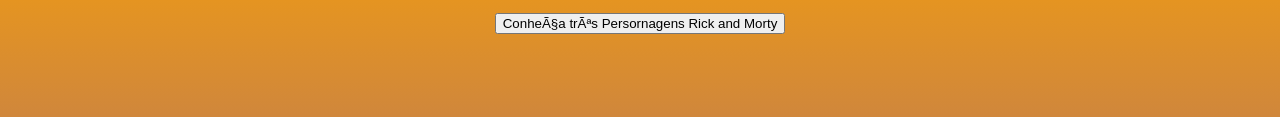
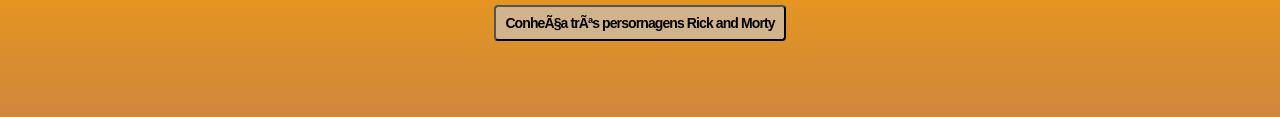
Before and after one commit to rosivanelopes/desafio-rick-and-morty, a plain HTML site: page index.html in a window 1280 px wide. Shown: the part 627-744 px from the top of the page. Drawn offline with Linux system fonts and the light colour scheme.

Commit message:
Implementar estilo para o botão

```diff
--- a/index.html
+++ b/index.html
@@ -17,7 +17,7 @@
                     <li>Espécie: </li>
                     <li>Se está vivo ou morto? </li>
                 </ul>
-                <button>Conheça três Persornagens Rick and Morty</button>
+                <button>Conheça três persornagens Rick and Morty</button>
             </section>
         </main>
     </body>
--- a/style.css
+++ b/style.css
@@ -24,3 +24,16 @@ main > section img {
     margin: 5px 0;
     width: 275px;
 }
+
+main > section button{
+    background-color: #D2B48C;
+    border-radius: 4px;
+    color: #000000;
+    font-family: Arial;
+    font-size: 14px;
+    font-weight: 600;
+    letter-spacing: -0.9px;
+    line-height: 20px;
+    text-transform: none;
+    padding: 6px 9px;
+}
```
